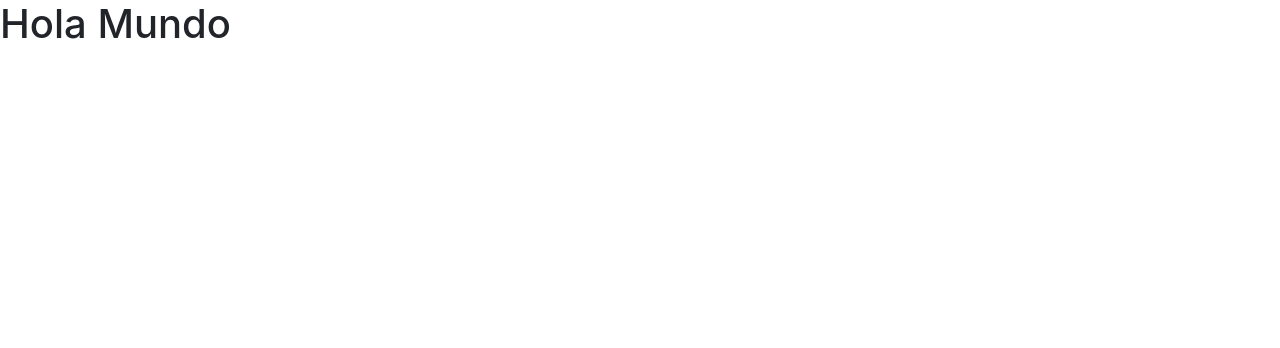
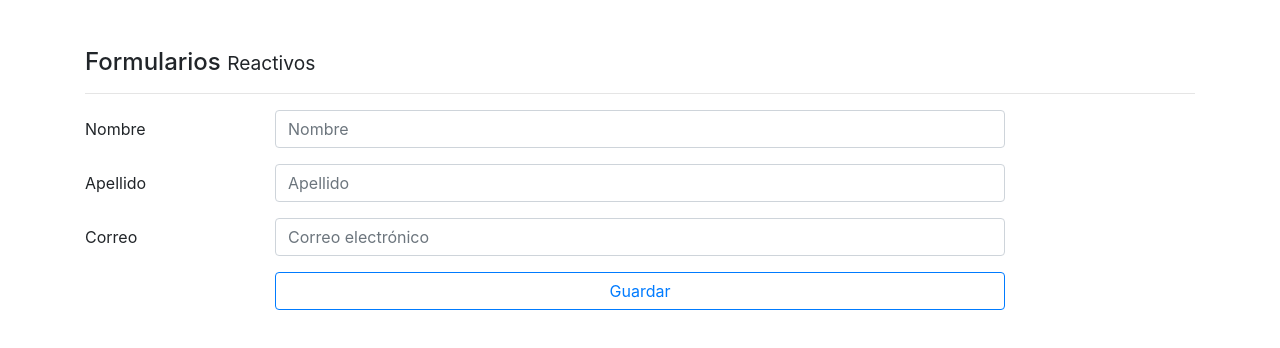
Before and after one commit to irwinet/app_angular_formularios, an Angular app: page /reactivo in a window 1280 px wide. Shown: the top 348 px of the page. Built offline with nearby package versions, Linux system fonts and the light colour scheme.

Commit message:
Create Component Teamplate And Reactive

```diff
--- a/src/app/app.component.html
+++ b/src/app/app.component.html
@@ -1 +1,3 @@
-<h1>Hola Mundo</h1>
+<div class="container mt-5">
+    <router-outlet></router-outlet>
+</div>
--- /dev/null
+++ b/src/app/pages/reactive/reactive.component.html
@@ -0,0 +1,44 @@
+<h4>Formularios <small> Reactivos </small></h4>
+<hr>
+<form autocomplete="off">
+
+    <div>
+
+        <div class="form-group row">
+            <label class="col-2 col-form-label">Nombre</label>
+            <div class="col-8">
+
+                <input class="form-control" type="text" placeholder="Nombre">
+            </div>
+        </div>
+
+        <div class="form-group row">
+            <label class="col-2 col-form-label">Apellido</label>
+            <div class="col-8">
+
+                <input class="form-control" type="text" placeholder="Apellido">
+            </div>
+        </div>
+
+    </div>
+
+    <div class="form-group row">
+        <label class="col-2 col-form-label">Correo</label>
+        <div class="col-8">
+
+            <input class="form-control" type="email" placeholder="Correo electrónico">
+        </div>
+    </div>
+
+
+
+    <div class="form-group row">
+        <label class="col-2 col-form-label">&nbsp;</label>
+        <div class="input-group col-md-8">
+            <button type="submit" class="btn btn-outline-primary btn-block">
+        Guardar
+      </button>
+        </div>
+    </div>
+
+</form>
--- /dev/null
+++ b/src/app/pages/reactive/reactive.component.ts
@@ -0,0 +1,15 @@
+import { Component, OnInit } from '@angular/core';
+
+@Component({
+  selector: 'app-reactive',
+  templateUrl: './reactive.component.html',
+  styleUrls: ['./reactive.component.css']
+})
+export class ReactiveComponent implements OnInit {
+
+  constructor() { }
+
+  ngOnInit(): void {
+  }
+
+}
--- /dev/null
+++ b/src/app/pages/template/template.component.html
@@ -0,0 +1,44 @@
+<h4>Formularios <small> Template </small></h4>
+<hr>
+<form autocomplete="off">
+
+    <div>
+
+        <div class="form-group row">
+            <label class="col-2 col-form-label">Nombre</label>
+            <div class="col-8">
+
+                <input class="form-control" type="text" placeholder="Nombre">
+            </div>
+        </div>
+
+        <div class="form-group row">
+            <label class="col-2 col-form-label">Apellido</label>
+            <div class="col-8">
+
+                <input class="form-control" type="text" placeholder="Apellido">
+            </div>
+        </div>
+
+    </div>
+
+    <div class="form-group row">
+        <label class="col-2 col-form-label">Correo</label>
+        <div class="col-8">
+
+            <input class="form-control" type="email" placeholder="Correo electrónico">
+        </div>
+    </div>
+
+
+
+    <div class="form-group row">
+        <label class="col-2 col-form-label">&nbsp;</label>
+        <div class="input-group col-md-8">
+            <button type="submit" class="btn btn-outline-primary btn-block">
+        Guardar
+      </button>
+        </div>
+    </div>
+
+</form>
--- /dev/null
+++ b/src/app/pages/template/template.component.ts
@@ -0,0 +1,15 @@
+import { Component, OnInit } from '@angular/core';
+
+@Component({
+  selector: 'app-template',
+  templateUrl: './template.component.html',
+  styleUrls: ['./template.component.css']
+})
+export class TemplateComponent implements OnInit {
+
+  constructor() { }
+
+  ngOnInit(): void {
+  }
+
+}
```
Also changed, not shown: src/app/app-routing.module.ts (added, +17 -0 lines), src/app/app.module.ts (+11 -2 lines), src/app/pages/reactive/reactive.component.css (added), src/app/pages/template/template.component.css (added).
